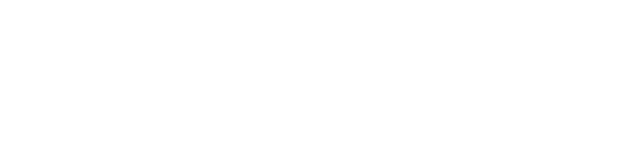
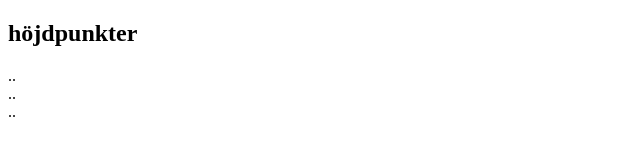
Before and after one commit to Iberia-Netrunner/v36-flex-camp, a plain HTML site: page index.html in a window 1280 px wide. Shown: the whole page, without its empty margins (0-640 px from the left). Drawn offline with Linux system fonts and the light colour scheme.

Commit message:
HTML: Tre semantiska aktivitetskort i en stapel

```diff
--- a/index.html
+++ b/index.html
@@ -7,6 +7,13 @@
     <link rel="stylesheet" href="style.css">
 </head>
 <body>
-
+    <section class="highlights">
+        <h2>höjdpunkter</h2>
+        <div class="kort rad">
+        <article class="kort">..</article>
+        <article class="kort">..</article>
+        <article class="kort">..</article>
+        </div>
+    </section>
 </body>
 </html>
```
